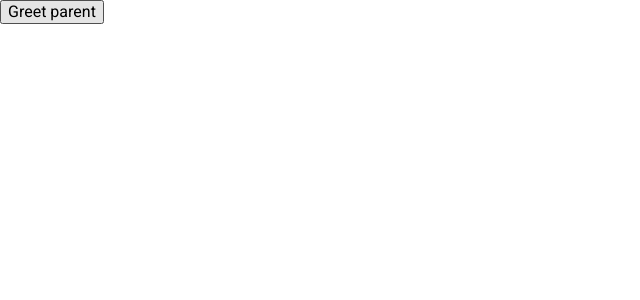
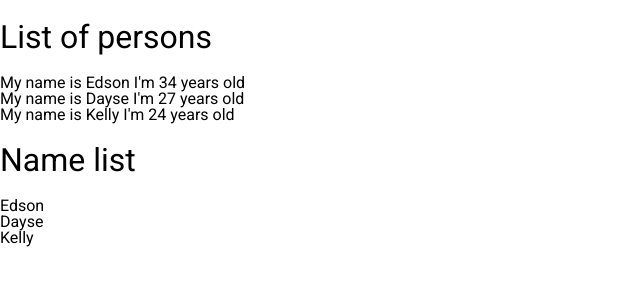
Before and after one commit to edsonlcandido/react-tutorials, a Next.js app in the folder react-tutorials/: page / in a window 1280 px wide. Shown: the top 300 px of the page, without its empty margins (0-640 px from the left). Built offline with nearby package versions, Linux system fonts and the light colour scheme.

Commit message:
Concluido topicos conditional and list and keys

```diff
--- /dev/null
+++ b/react-tutorials/components/NameList.js
@@ -0,0 +1,29 @@
+import React,{Component} from 'react'
+import {names, persons} from '../data'
+import Person from './Person'
+
+class NameList extends Component{
+    constructor(names, persons){
+        super(names,persons)
+    }
+
+    render(){
+        const personList = persons.map((person) => {
+            return(<Person key={person.id} name={person.name} age={person.age}/>)
+        })
+
+        const namesList = names.map((name, index) =>{
+            return <h2 key={index}>{name}</h2>
+        })
+        return(
+            <>
+                <h1>List of persons</h1>
+                {personList}
+                <h1>Name list</h1>
+                {namesList}
+            </>
+        )
+    }
+}
+
+export default NameList
--- /dev/null
+++ b/react-tutorials/components/Person.js
@@ -0,0 +1,11 @@
+import React from 'react'
+
+function Person({name, age}) {
+    return(
+        <>
+            <h2>My name is {name} I'm {age} years old</h2>
+        </>
+    )
+}
+
+export default Person
--- /dev/null
+++ b/react-tutorials/components/UserGreting.js
@@ -0,0 +1,47 @@
+import React, { Component } from  'react'
+
+class UserGreeting extends Component{
+    constructor(){
+        super()
+
+        this.setState = {
+            isLogged:true,
+            userName:'Edson'
+        }
+    }
+
+    render(){
+/*         if (this.setState.isLogged) {
+            return(
+                <div>
+                    <h1>Hello Edson</h1>
+                </div>
+            )
+        }else{
+            return(
+                <div>
+                    <h1>Hello guest</h1>
+                </div>
+            )
+        } */
+
+/*         let message
+        if (this.setState.isLogged) {
+            message = <h1>Hello Edson</h1>
+        } else {
+            message = <h1>Hello guest</h1>
+        }
+        return <>{message}</> */
+
+/*         return this.setState.isLogged ? (
+            <h1>Hello edson</h1>
+        ) : (
+            <h1>Hello guest</h1>
+        ) */
+        const {userName} = this.setState
+        return this.setState.isLogged && <h1>Hello {userName}</h1>
+    }
+}
+
+
+export default UserGreeting
--- /dev/null
+++ b/react-tutorials/data.js
@@ -0,0 +1,17 @@
+export const names = ['Edson', 'Dayse', 'Kelly']
+export const persons = [
+    {
+        id: 1,
+        name:'Edson',
+        age: 34
+    },{
+        id: 2,
+        name:'Dayse',
+        age: 27
+    },
+    {
+        id: 3,
+        name:'Kelly',
+        age: 24
+    }
+]
--- /dev/null
+++ b/react-tutorials/pages/api/names/index.js
@@ -0,0 +1,5 @@
+import { names } from '../../../data'
+
+export default function handler(req, res) {
+  res.status(200).json(names)
+}
--- /dev/null
+++ b/react-tutorials/pages/api/persons/index.js
@@ -0,0 +1,5 @@
+import { persons } from '../../../data'
+
+export default function handler(req, res) {
+  res.status(200).json(persons)
+}
--- a/react-tutorials/pages/index.js
+++ b/react-tutorials/pages/index.js
@@ -7,6 +7,8 @@ import FunctionClick from '../components/FunctionClick'
 import ClassClick from  '../components/ClassClick'
 import {EventBinding} from '../components/EventBinding'
 import ParentComponent from '../components/ParentComponent'
+import UserGreeting from '../components/UserGreting'
+import NameList from '../components/NameList'
 
 export default function Index() {
   return (
@@ -28,7 +30,9 @@ export default function Index() {
       {/* <FunctionClick/> */}
       {/* <ClassClick/> */}
       {/* <EventBinding/> */}
-      <ParentComponent/>
+      {/* <ParentComponent/> */}
+      {/* <UserGreeting/> */}
+      <NameList/>
     </>
   )
 }
--- a/react-tutorials/styles/main.css
+++ b/react-tutorials/styles/main.css
@@ -402,7 +402,7 @@ template {
   display: none;
 }
 
-html {
+body {
   font-family: 'Roboto', sans-serif;
 }
 /*# sourceMappingURL=main.css.map */
--- a/react-tutorials/styles/main.scss
+++ b/react-tutorials/styles/main.scss
@@ -1,6 +1,6 @@
 @import url('https://fonts.googleapis.com/css2?family=Roboto:wght@400;700&display=swap');
 @import 'imports/reset';
 @import 'imports/normalize';
-html{
+body{
     font-family: 'Roboto', sans-serif;
 }
```
Also changed, not shown: 1 other file (tests, documents, lock files or other folders).
